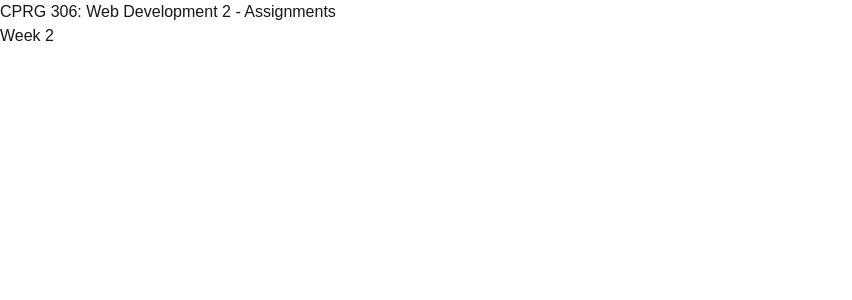
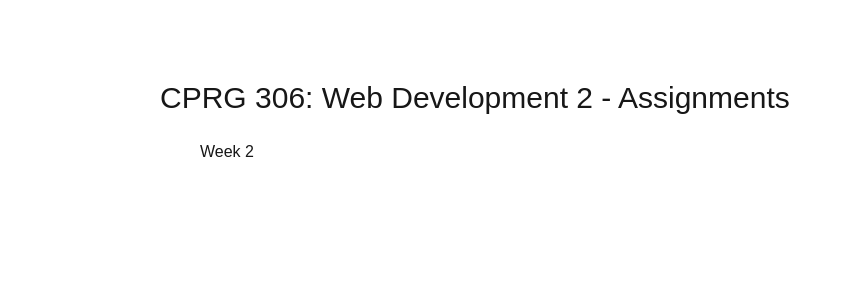
Before and after one commit to MintChimp/cprg306-assignments, a Next.js app in the folder cprg-306proj/: page / in a window 1280 px wide. Shown: the top 300 px of the page, without its empty margins (0-852 px from the left). Built offline with nearby package versions, Linux system fonts and the light colour scheme.

Commit message:
css changes

```diff
--- a/cprg-306proj/app/page.js
+++ b/cprg-306proj/app/page.js
@@ -3,9 +3,9 @@ import Link from "next/link";
 
 export default function Home() {
   return (
-    <div>
-    <h1>CPRG 306: Web Development 2 - Assignments</h1>
-    <Link href='/week-2'>
+    <div className="grid grid-rows-[20px_1fr_20px] pl-40 pt-20">
+    <h1 className="text-3xl">CPRG 306: Web Development 2 - Assignments</h1>
+    <Link href='/week-2' className="hover:text-teal-500 hover:underline pt-10 pl-10">
       Week 2
     </Link>
     </div>
```
